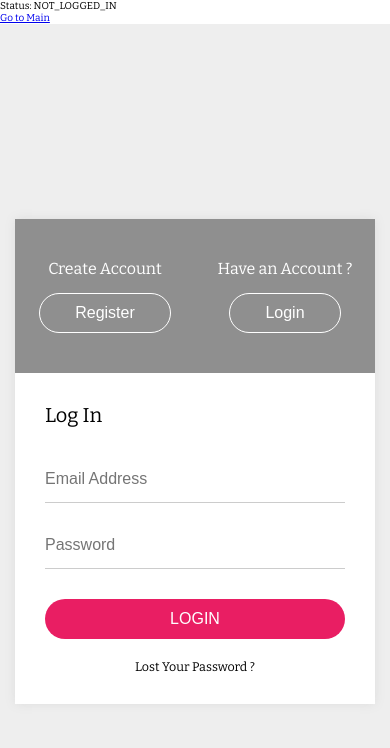
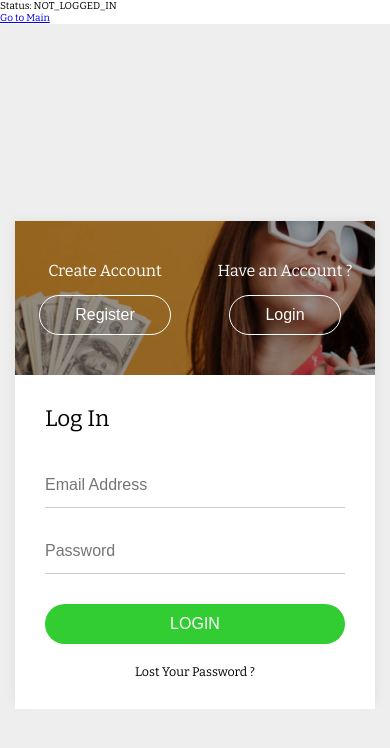
Before and after one commit to davidmvenegas/FinancialTracker, a React (Create React App) app in the folder client/: page /#/ in a window 390 px wide. Shown: the top 748 px of the page. Built offline with nearby package versions, Linux system fonts and the light colour scheme; no server answers.

Commit message:
ok im getting some sleep brb

```diff
--- a/client/src/1-Landing/Landing.js
+++ b/client/src/1-Landing/Landing.js
@@ -94,9 +94,11 @@ function Landing() {
                             <h3>Log In</h3>
                             <div className="form-group">
                                 <input onChange={handleLogEmailChange} type="text" placeholder="Email Address" className="form-control" required />
+                                <span className="landing-input-focus"></span>
                             </div>
                             <div className="form-group">
                                 <input onChange={handleLogPasswordChange} type="password" placeholder="Password" className="form-control" required />
+                                <span className="landing-input-focus"></span>
                             </div>
                             <button type="submit" className="submit-btn">Login</button>
                             <p className="lost-pass-btn">Lost Your Password ?</p>
@@ -105,15 +107,19 @@ function Landing() {
                             <h3>Register</h3>
                             <div className="form-group">
                                 <input type="text" placeholder="Name" className="form-control" required />
+                                <span className="landing-input-focus"></span>
                             </div>
                             <div className="form-group">
-                                <input onChange={handleRegEmailChange} type="email" placeholder="Email Address*" className="form-control" required />
+                                <input onChange={handleRegEmailChange} type="email" placeholder="Email Address" className="form-control" required />
+                                <span className="landing-input-focus"></span>
                             </div>
                             <div className="form-group">
-                                <input onChange={handleRegPasswordChange} type="password" placeholder="Password*" className="form-control" required />
+                                <input onChange={handleRegPasswordChange} type="password" placeholder="Password" className="form-control" required />
+                                <span className="landing-input-focus"></span>
                             </div>
                             <div className="form-group">
                                 <input onChange={handlePasswordConfirmationChange} type="password" placeholder="Confirm Password" className="form-control" required />
+                                <span className="landing-input-focus"></span>
                             </div>
                             <button type="submit" className="submit-btn">Register</button>
                             <p className="lost-pass-btn">Lost Your Password ?</p>
@@ -122,7 +128,7 @@ function Landing() {
                             <h3>Lost Your Password ?</h3>
                             <h5>You will receive a link to create a new password via email.</h5>
                             <div className="form-group">
-                                <input type="text" placeholder="Email Address*" className="form-control" />
+                                <input type="text" placeholder="Email Address" className="form-control" required />
                             </div>
                             <button type="submit" className="submit-btn">Reset Password</button>
                             <p><span className="login-btn">Login</span> | <span className="register-btn">Register</span></p>
--- a/client/src/1-Landing/landing.css
+++ b/client/src/1-Landing/landing.css
@@ -8,13 +8,13 @@
 	justify-content: center;
 }
 .login-page .box{
-	/* background-image: url(); */
+	background-image: url('../images/login-img.jpg');
 	background-size: cover;
-	background-position: -16rem center;
+	background-position: -12.5rem center;
 	background-repeat: repeat-x;
-	flex: 0 0 70rem;
-	max-width: 70rem;
-	min-height: 48rem;
+	flex: 0 0 80rem;
+	width: 100rem;
+	height: 48rem;
 	box-shadow: 0 0 1rem #dddddd;
 	display: flex;
 	flex-wrap: wrap;
@@ -23,7 +23,7 @@
 	transition: all 0.5s ease-in-out;
 }
 .login-page .box.slide-active{
-	background-position:16rem center;
+	background-position: 28.5rem center;
 }
 .login-page .box::before{
 	content: '';
@@ -31,19 +31,19 @@
 	left:0;
 	top:0;
 	width: 100%;
-	height:100%;
+	height: 100%;
 	z-index: -1;
 	background-color: rgba(0,0,0,0.4);
 }
 .login-page .box .left,
 .login-page .box .right{
-	flex:0 0 50%;
+	flex: 0 0 50%;
 	max-width: 50%;
 	display: flex;
 	justify-content: center;
 	align-items: center;
 	flex-direction: column;
-	padding:4rem 0;
+	padding: 4rem 0;
 }
 .login-page .box .left h3,
 .login-page .box .right h3{
@@ -68,11 +68,11 @@
 .login-page .box .form{
 	position: absolute;
 	background-color: #ffffff;
-	height: 100%;
-	width: 50%;
+	height: 87.5%;
+	width: 45%;
 	right:0;
 	top:0;
-	padding:3rem;
+	padding: 3rem;
 	display: flex;
 	flex-direction: column;
 	justify-content: center;
@@ -82,7 +82,7 @@
 	right: 50%;
 }
 .login-page .box .form h3{
-	font-size: 2rem;
+	font-size: 2.25rem;
 	color:#000000;
 	margin:0 0 3rem;
 }
@@ -95,6 +95,7 @@
 	transition: all 0.5s ease-in-out;
 }
 .login-page .box .form .form-control{
+	position: relative;
 	width: 100%;
 	height: 4.5rem;
 	font-size: 1.6rem;
@@ -113,7 +114,7 @@
 .login-page .box .form .submit-btn {
 	width: 100%;
 	height: 4rem;
-	background-color: #E91E63;
+	background-color: limegreen;
 	border:none;
 	border-radius: 2rem;
 	color:#ffffff;
@@ -131,6 +132,10 @@
 	text-align: center;
 	cursor: pointer;
 }
+.lost-password-form span {
+	font-size: 1.5rem;
+	margin: 0 .5rem;
+}
 .login-page .box .form h5{
 	font-size: 1.6rem;
 	color:#555555;
@@ -142,6 +147,29 @@
 	visibility: hidden;
 	opacity: 0;
 	overflow: hidden;
+}
+.landing-input-focus {
+    position: absolute;
+    display: block;
+    width: 100%;
+    height: 100%;
+    top: 0;
+    left: 0;
+    pointer-events: none;
+}
+.landing-input-focus::before {
+    content: "";
+    position: absolute;
+    display: block;
+    left: 0;
+    bottom: 0;
+    width: 0;
+    height: 2px;
+    transition: all .4s ease;
+    background-color: limegreen;
+}
+.form-control:focus + .landing-input-focus::before {
+    width: 100%;
 }
 
 @media(max-width: 767px){
@@ -155,12 +183,12 @@
 		width: 100%;
 		position: relative;
 		right: auto;
-		top:auto;
+		top: auto;
 		height: auto;
 	}
 	.login-page .box,
 	.login-page .box.slide-active{
-        background-position: center;
+        background-position: -14rem -12rem;
 	}
 	.login-page .box .left h3, .login-page .box .right h3{
 		font-size: 1.6rem;
```
Also changed, not shown: client/src/images/login-img.jpg (added).
